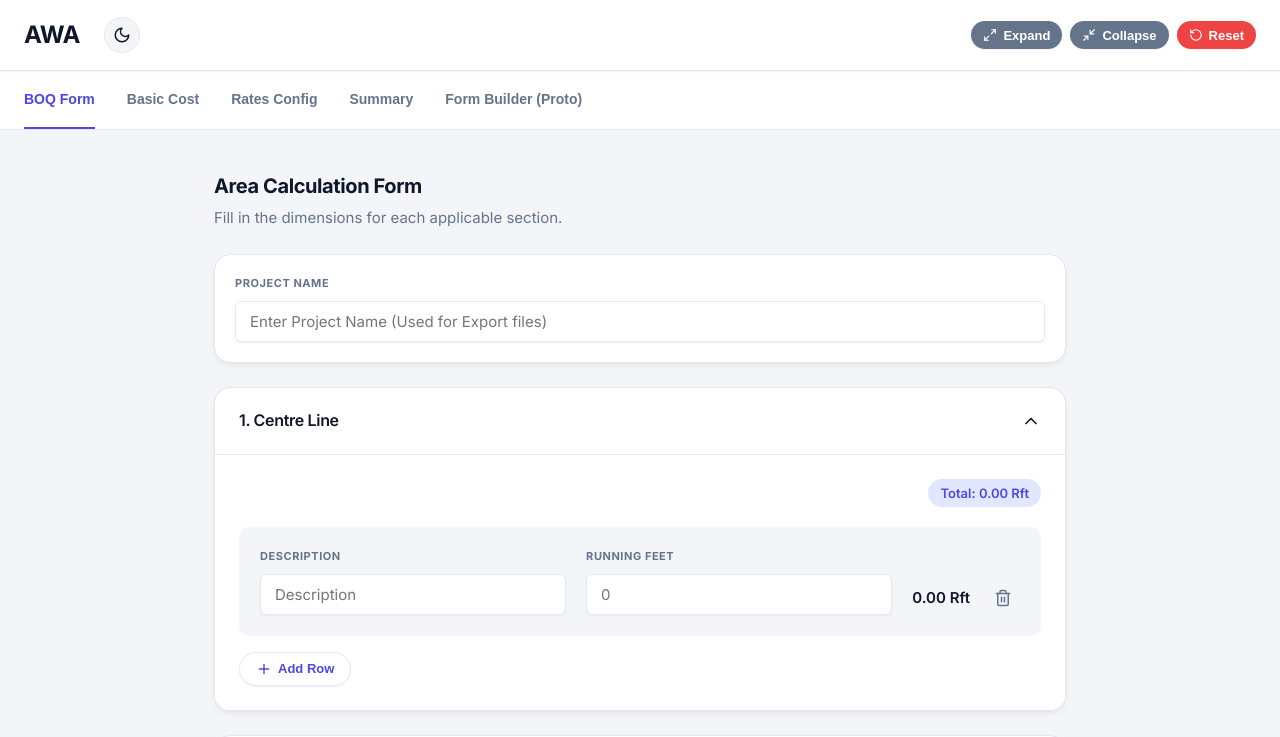
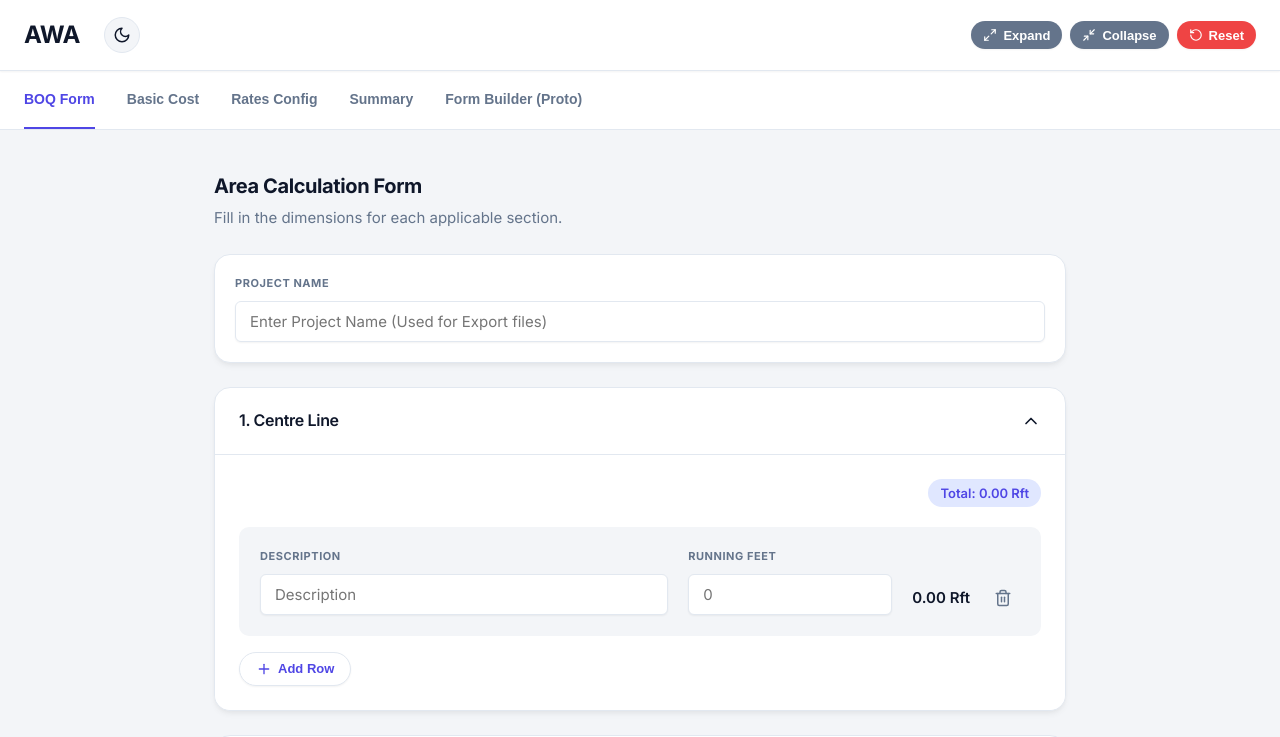
Before and after one commit to zephyr-0001/AWA, a React (Vite) app: page / in a window 1280 px wide. Shown: the top 737 px of the page. Built offline with nearby package versions, Linux system fonts and the light colour scheme; the HTML template or start-up script is replaced by a standard one.

Commit message:
fix: move minWidth from input to field-group to prevent flex overflow overlap

```diff
--- a/src/components/FormSection.jsx
+++ b/src/components/FormSection.jsx
@@ -108,7 +108,7 @@ const FormSection = ({ section, onChange, expandToggle, collapseToggle, initialD
         {rows.map((row, index) => (
           <div key={index} className="form-row">
             {block.fields.map((field) => (
-              <div key={field.name} className="field-group">
+              <div key={field.name} className="field-group" style={field.name === 'description' ? { flex: 2, minWidth: '200px' } : {}}>
                 <label>{field.label}</label>
                 {field.type === 'text' ? (
                   <input
@@ -116,7 +116,6 @@ const FormSection = ({ section, onChange, expandToggle, collapseToggle, initialD
                     value={row[field.name] || ''}
                     onChange={(e) => handleRowChange(block.id, index, field.name, e.target.value)}
                     placeholder={field.label}
-                    style={field.name === 'description' ? { minWidth: '200px' } : {}}
                   />
                 ) : (
                   <input
```
